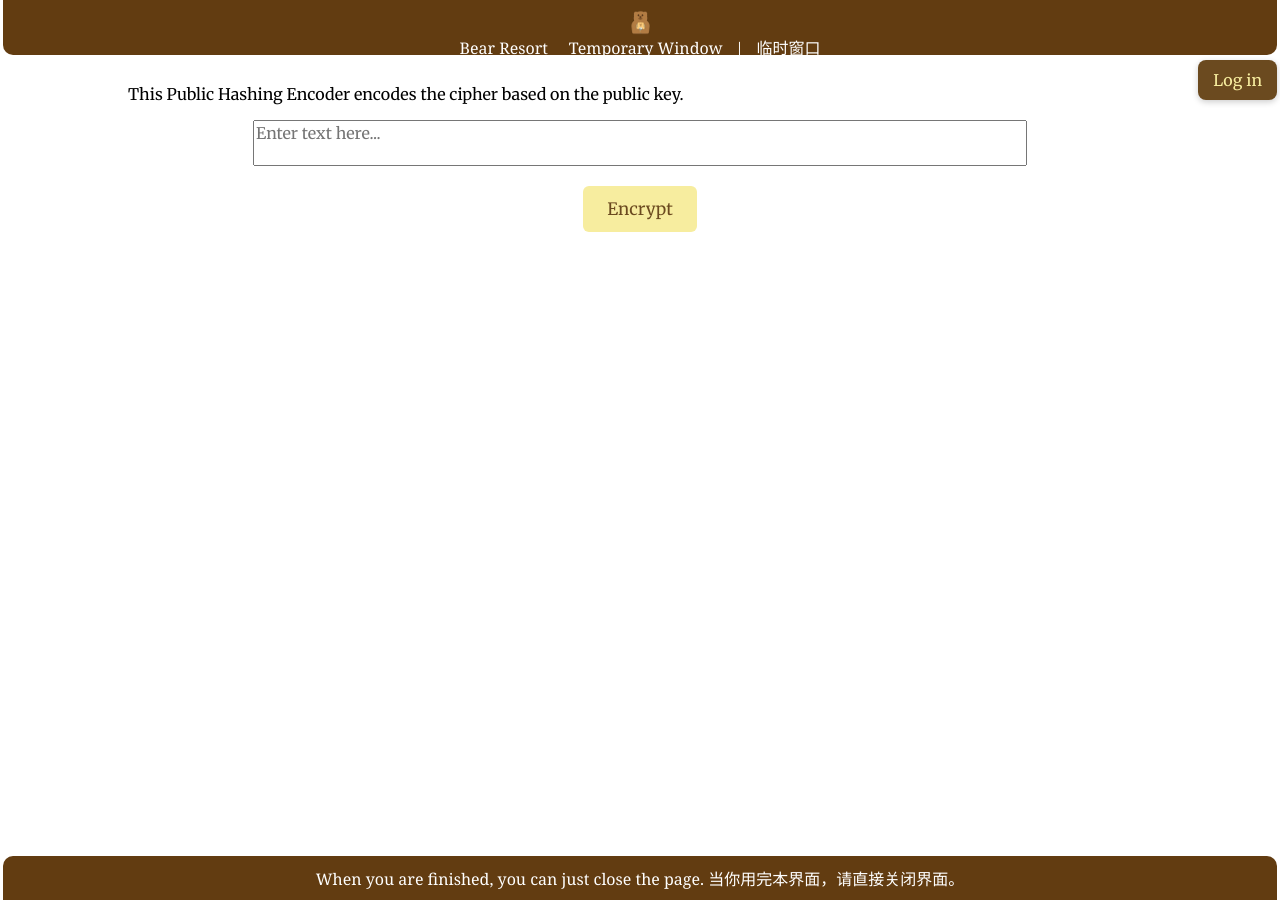
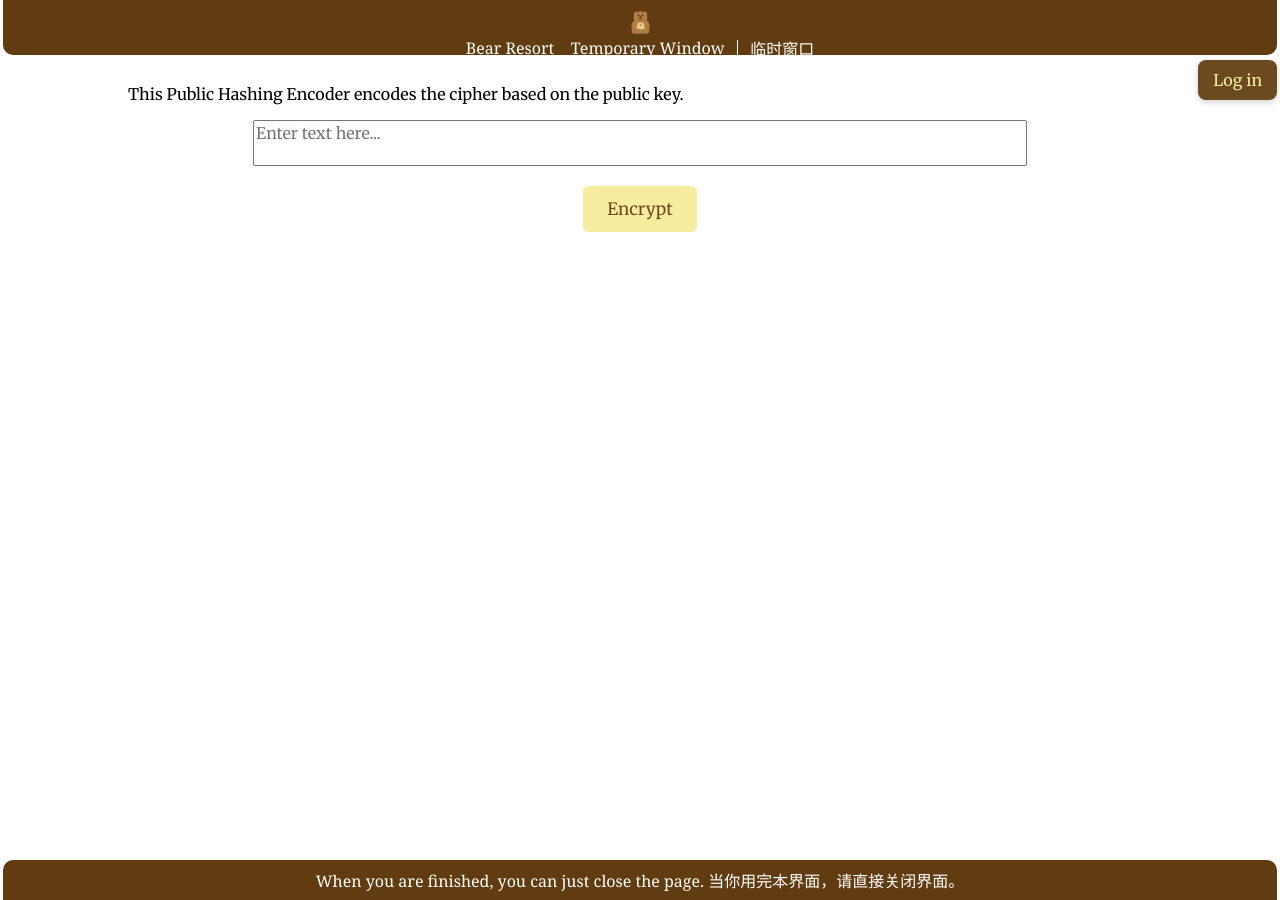
Before and after one commit to Bear-Resort/bear-resort.github.io, a Jekyll site: the page built from encoder.md, in a window 1280 px wide. Built offline with Jekyll 4.4.1, drawn with Linux system fonts in a browser that asks for light colours.

Commit message:
style modification on the windows

```diff
--- a/_layouts/default.html
+++ b/_layouts/default.html
@@ -10,8 +10,11 @@
 </head>
 <body>
   <div class="topnav" style="text-align: center;">
-      <img src="/logos/default-bear.gif" width="25" height="25" style="vertical-align: middle;"> Bear Resort &nbsp; &nbsp;
-      Temporary Window &nbsp; | &nbsp; 临时窗口
+      <img src="/logos/default-bear.gif" width="25" height="25" style="vertical-align: middle;"> <span style="vertical-align: middle;">Bear Resort</span>
+      &nbsp;&nbsp;
+      <span style="vertical-align: middle;">Temporary Window</span>
+      &nbsp;|&nbsp;
+      <span style="vertical-align: middle;">临时窗口</span>
   </div>
 
   <div id="content" style="text-align: left;">
--- a/assets/css/style.css
+++ b/assets/css/style.css
@@ -75,7 +75,7 @@
     right:3px;
     background-color: #623c11;
     color: #ffffff;
-    padding: 10px 10px;
+    padding: 8px 10px;
     border-top-left-radius: 10px;
     border-top-right-radius: 10px;
     border-bottom-left-radius: 0;
@@ -86,7 +86,7 @@
 .topnav a {
     color: #f7ed9f;
     text-align: center;
-    padding: 10px 10px;
+    padding: 8px 10px;
     border-radius: 10px;
     text-decoration: none;
     font-size: 17px;
```
